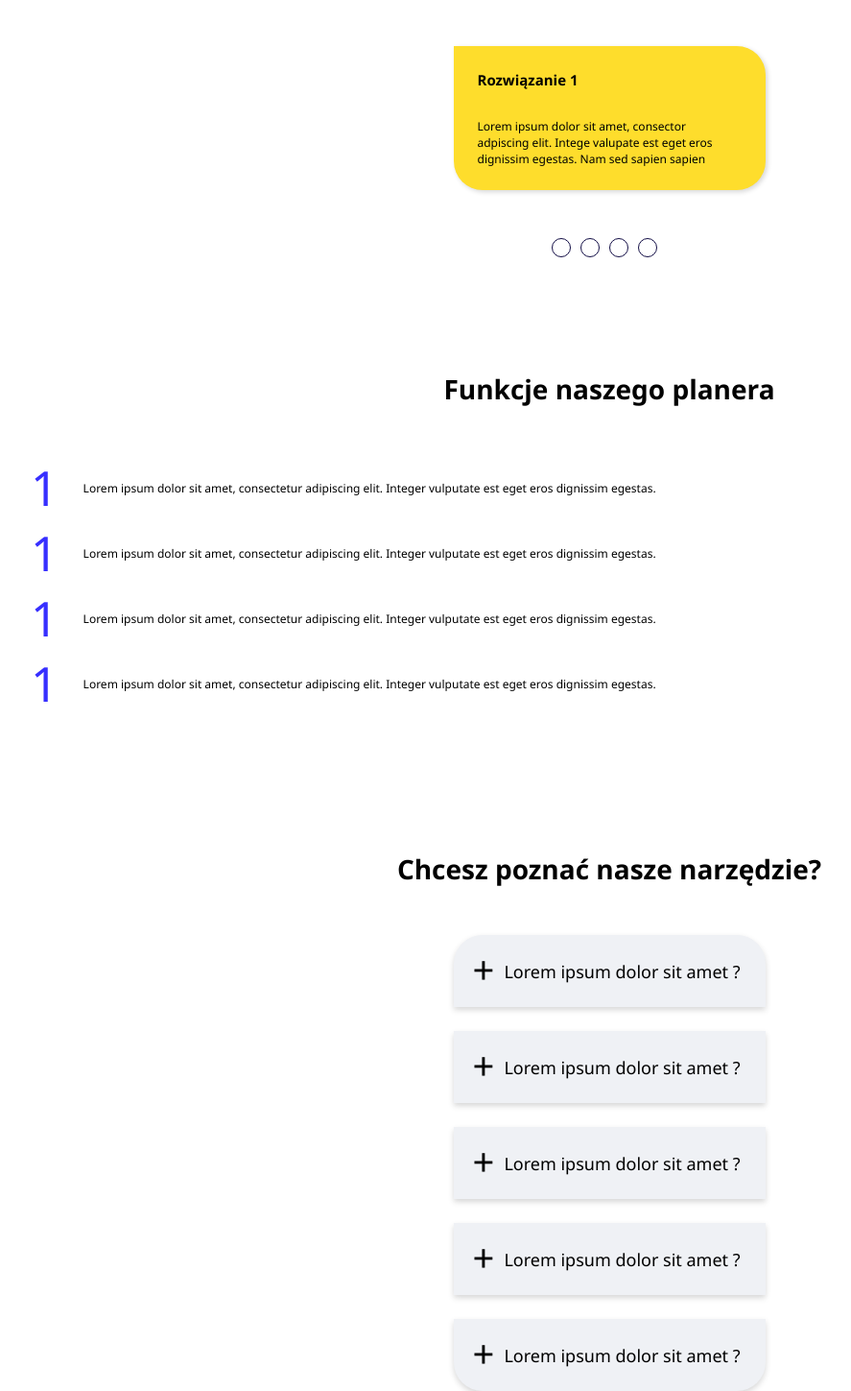
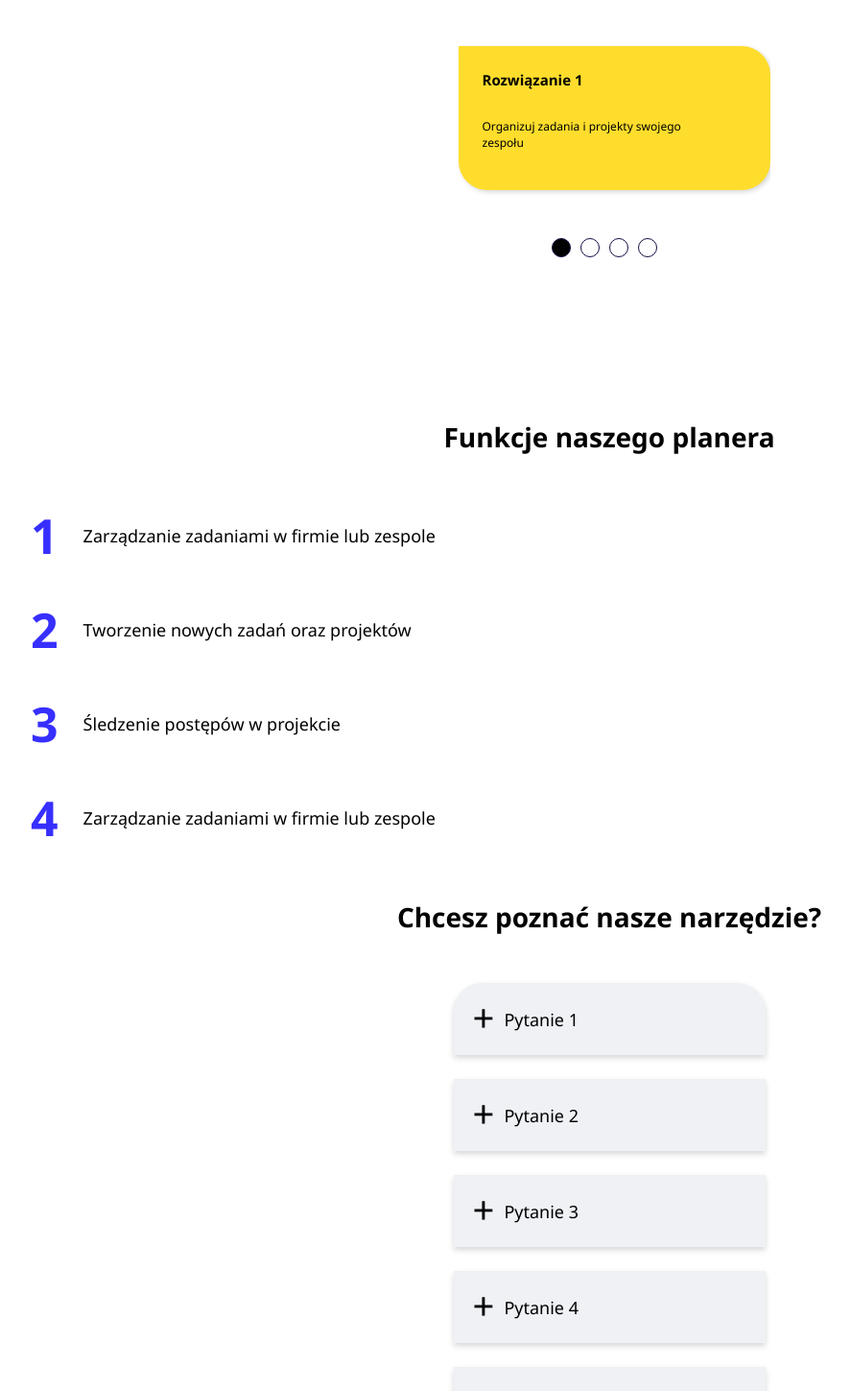
Before and after one commit to Bartlomiej95/Planner, a React (Create React App) app: page /homepage in a window 1280 px wide. Shown: the part 464-1913 px from the top of the page at 96% size, without its empty margins (5-892 px from the left). Built offline with nearby package versions, Linux system fonts and the light colour scheme; no server answers.

Commit message:
Add text content in main view
Text content for main view - first page when user opening app. Text for
card - FAQ, Banner.

```diff
--- /dev/null
+++ b/src/data/index.ts
@@ -0,0 +1,65 @@
+export const data = {
+    solutions: [
+        {
+            id: 1,
+            content: 'Organizuj zadania i projekty swojego zespołu',
+        },
+        {
+            id: 2,
+            content: 'Wymieniaj swoje uwagi z innymi członkami zespołu',
+        },
+        {
+            id: 3,
+            content: 'Przydziel odpowiednie osoby do odpowiednich zadań',
+        },
+        {
+            id: 4,
+            content: 'Przeglądaj specyfikacje projektu',
+        }
+    ],
+    functions: [
+        {
+            id: 1,
+            content: 'Zarządzanie zadaniami w firmie lub zespole',
+        },
+        {
+            id: 2,
+            content: 'Tworzenie nowych zadań oraz projektów',
+        },
+        {
+            id: 3,
+            content: 'Śledzenie postępów w projekcie',
+        },
+        {
+            id: 4,
+            content: 'Zarządzanie zadaniami w firmie lub zespole',
+        }
+    ],
+    faq: [
+        {
+            id:1,
+            question: 'Pytanie 1',
+            answer: 'Odpowiedz nr 1 jest bardzo wyczerpująca i nie pozostawiająca żadnych złudzń',
+        },
+        {
+            id:2,
+            question: 'Pytanie 2',
+            answer: 'Lorem ipsum dolor sit ameut feris lorem super alor da elkont',
+        },
+        {
+            id:3,
+            question: 'Pytanie 3',
+            answer: 'Lorem ipsum dolor sit ameut feris lorem super alor da elkont Lorem ipsum dolor sit ameut feris lorem super alor da elkont',
+        },
+        {
+            id:4,
+            question: 'Pytanie 4',
+            answer: 'Lorem ipsum dolor sit ameut feris lorem super alor da elkont, rem ipsum dolor sit ameut feris lorem super alor da elkont',
+        },
+        {
+            id:5,
+            question: 'Pytanie 5',
+            answer: 'Lorem ipsum dolor sit ameut feris lorem super aloament dolar esu euros lorsie akumel ent ss polksi sois dolor sit emut lorem iosuns',
+        },
+    ]
+}
--- a/src/molecules/Card/Card.tsx
+++ b/src/molecules/Card/Card.tsx
@@ -2,8 +2,9 @@ import styled from 'styled-components';
 import { SubSubHeading } from '../../components/Heading/Heading';
 import { Paragraph } from '../../components/Paragraph/Paragraph';
 
-const WrapperBannerCard = styled.div`
+const WrapperBannerCard = styled.div<{ readonly activeId: number}>`
     width: 325px;
+    min-width: 325px;
     height: 150px;
     background-color: #FEDD2C;
     border-top-left-radius: 0;
@@ -11,7 +12,10 @@ const WrapperBannerCard = styled.div`
     border-bottom-right-radius: 30px;
     border-top-right-radius: 30px;
     box-shadow: 2px 2px 5px 0px rgba(0, 0, 0, 0.16);
-    margin: 50px auto;
+    margin: 50px 10px;
+    flex-basis: 1;
+
+    transform: translateX(calc( -345px * ${props => (props.activeId - 1)} ));
 `;
 
 const SubSubHeadingBannerCard = styled(SubSubHeading)`
@@ -22,13 +26,18 @@ const ParagraphBannerCard = styled(Paragraph)`
     padding: 0 50px 25px 25px;
 `;
 
+interface Props {
+    id: number,
+    content: string,
+    activeId: number,
+}
 
 
-export const BannerCardAboutPlanner = () => {
+export const BannerCardAboutPlanner = ({id, content, activeId}: Props) => {
     return(
-        <WrapperBannerCard>
-            <SubSubHeadingBannerCard>Rozwiązanie 1</SubSubHeadingBannerCard>
-            <ParagraphBannerCard>Lorem ipsum dolor sit amet, consector adpiscing elit. Intege valupate est eget eros dignissim egestas. Nam sed sapien sapien</ParagraphBannerCard>
+        <WrapperBannerCard activeId={activeId}>
+            <SubSubHeadingBannerCard>Rozwiązanie {id}</SubSubHeadingBannerCard>
+            <ParagraphBannerCard>{content}</ParagraphBannerCard>
         </WrapperBannerCard>
     )
 }
--- a/src/molecules/FuncPlannerCard/FuncPlannerCard.tsx
+++ b/src/molecules/FuncPlannerCard/FuncPlannerCard.tsx
@@ -1,4 +1,5 @@
 import styled from 'styled-components';
+import { SubHeading } from '../../components/Heading/Heading';
 import { LPParagraph, Paragraph } from '../../components/Paragraph/Paragraph';
 
 
@@ -8,20 +9,24 @@ const Wrapper = styled.div`
     flex-wrap: nowrap;
     align-items: center;
     padding: 0 37px;
-    margin: 0 auto;
+    margin: 30px auto;
 `;
 
 const NumberParagraph = styled(LPParagraph)`
     margin-right: 26px;
+    font-weight: 700;
 `;
 
+interface Props {
+    content: string,
+    id: number,
+}
 
-
-const FuncPlannerCard = () => {
+const FuncPlannerCard = ({ content, id }: Props) => {
     return(
         <Wrapper>
-            <NumberParagraph>1</NumberParagraph>
-            <Paragraph>Lorem ipsum dolor sit amet, consectetur adipiscing elit. Integer vulputate est eget eros dignissim egestas.</Paragraph>
+            <NumberParagraph>{id}</NumberParagraph>
+            <SubHeading>{content}</SubHeading>
         </Wrapper>
     )
 }
--- a/src/molecules/QAPlannerCard/QAPlannerCard.tsx
+++ b/src/molecules/QAPlannerCard/QAPlannerCard.tsx
@@ -1,13 +1,16 @@
+import { SyntheticEvent, useState } from 'react';
 import styled from 'styled-components';
 import { SubHeading } from '../../components/Heading/Heading';
 import { Paragraph } from '../../components/Paragraph/Paragraph';
 
-const Wrapper = styled.div`
+const Wrapper = styled.div<{ readonly active: boolean}>`
     width: 325px;
     height: 75px;
+    height: ${({ active }) => active === true ? '200px' : '75px'};
     background-color: #EFF1F5;
     margin: 25px auto;
     box-shadow: 0px 3px 6px 0px rgba(0, 0, 0, 0.16);
+    transition: 0.5s;
 
     display: flex;
     flex-direction: column;
@@ -24,17 +27,23 @@ const Wrapper = styled.div`
         border-bottom-left-radius: 30px;
         border-bottom-right-radius: 30px;
     }
+
+    :hover{
+        cursor: pointer;
+    }
 `;
 
 const TitleCard = styled.div`
     display: flex;
 `;
 
-const Sign = styled.p`
+const Sign = styled.p<{ readonly active: boolean}>`
     font-size: 40px;
     font-weight: 200;
     margin-top: 8px;
     margin-left: 20px;
+    transform: rotate(${({ active }) => active ? '45deg' : '0'});
+    transition: 0.2s;
 `;
 
 const QuestionHeading = styled(SubHeading)`
@@ -47,15 +56,28 @@ const QAParagraphCard = styled(Paragraph)`
     margin-top: 16px;
 `;
 
+interface Props {
+    id: number,
+    question: string,
+    answer: string,
+}
 
-const QAPlannerCard = () => {
+const QAPlannerCard = ({ id, question, answer}: Props) => {
+
+    const [isActive, setIsActive] = useState(false);
+
+    const handleClick = (e: SyntheticEvent) => {
+        e.preventDefault();
+        setIsActive(!isActive);
+    }
+
     return(
-        <Wrapper>
+        <Wrapper onClick={(e) => handleClick(e)} active={isActive}>
             <TitleCard>
-                <Sign>+</Sign>
-                <QuestionHeading>Lorem ipsum dolor sit amet ?</QuestionHeading>
+                <Sign active={isActive}>+</Sign>
+                <QuestionHeading>{question}</QuestionHeading>
             </TitleCard>
-            <QAParagraphCard>Lorem ipsum dupa sipsum</QAParagraphCard>
+            <QAParagraphCard>{answer}</QAParagraphCard>
         </Wrapper>
     )
 }
--- a/src/organisms/Banner.tsx
+++ b/src/organisms/Banner.tsx
@@ -3,12 +3,15 @@ import { useHistory } from 'react-router-dom';
 import { LoginButton } from '../components/Button/Button';
 import { Heading, SubHeading } from '../components/Heading/Heading';
 import { BannerCardAboutPlanner } from '../molecules/Card/Card';
+import { data } from '../data';
+import { SyntheticEvent, useState } from 'react';
 
 
 const Wrapper = styled.section`
     width: 100vw;
     min-height: 800px;
     padding-top: 150px;
+    margin: 0 auto 50px auto;
 `;
 
 const BannerLoginButton = styled(LoginButton)`
@@ -25,30 +28,75 @@ const CardNavigation = styled.div`
     margin: 0 auto;
 `;
 
-const SingleNav = styled.div`
+const CardWrapper = styled.div<{ readonly activeId: number }>`
+    display: flex;
+    flex-direction: row;
+    flex-wrap: nowrap;
+    width: 335px;
+    overflow: hidden;
+    margin: 0 auto;
+
+`;
+
+const SingleNav = styled.div<{ readonly isActive: boolean }>`
     width: 20px;
     height: 20px;
     border-radius: 10px;
     border: 1px solid #120D45;
-    background-color: white;
+    background-color: ${({ isActive }) => isActive === true ? 'black' : 'white'};
     margin-right: 10px;
+
+    :hover{
+        cursor: pointer;
+    }
 `;
 
 const Banner = () => {
 
     const history = useHistory();
+    const [idActiveNav, setIdActiveNav] = useState(1);
+
+    const handleClick = (e: SyntheticEvent, id: number) => {
+        // id - id klikniętego kółka nawigacji - mają takie samo id jak komponent BannerCardAboutPlanner
+        e.preventDefault();
+        setIdActiveNav(id);
+    }
+
+    const checkActive = (idNav: number) => {
+        // id kropki nawigacyjnej , idActive - id aktywnej kropki
+        if(idNav === idActiveNav){
+            return true;
+        }
+        return false;
+    }
 
     return(
         <Wrapper>
             <Heading> Zaloguj się lub utwórz konto </Heading>
             <BannerLoginButton onClick={() => history.push('/homepage/login')}>Zaloguj się </BannerLoginButton>
             <SubHeading>Poznaj nasze rozwiązanie</SubHeading>
-            <BannerCardAboutPlanner />
+            <CardWrapper activeId={idActiveNav}>
+                {
+                    data.solutions.map(item => (
+                        <BannerCardAboutPlanner
+                            key={item.id}
+                            id={item.id}
+                            content={item.content}
+                            activeId={idActiveNav}
+                        />
+                        ))
+                }
+            </CardWrapper>
             <CardNavigation >
-                <SingleNav />
-                <SingleNav />
-                <SingleNav />
-                <SingleNav />
+                {
+                    data.solutions.map(item => (
+                        <SingleNav
+                            key={item.id}
+                            onClick={(e) => handleClick(e, item.id)}
+                            isActive={checkActive(item.id)}
+                        />
+                    ))
+                }
             </CardNavigation>
         </Wrapper>
     )
--- a/src/organisms/FAQSection.tsx
+++ b/src/organisms/FAQSection.tsx
@@ -1,6 +1,7 @@
 import React, { useState } from 'react';
 import styled from 'styled-components';
 import { Heading } from '../components/Heading/Heading';
+import { data } from '../data';
 import QAPlannerCard from '../molecules/QAPlannerCard/QAPlannerCard';
 
 const Wrapper = styled.section`
@@ -20,11 +21,16 @@ const FAQSection = () => {
     return(
         <Wrapper >
             <Heading>Chcesz poznać nasze narzędzie?</Heading>
-            <QAPlannerCard />
-            <QAPlannerCard />
-            <QAPlannerCard />
-            <QAPlannerCard />
-            <QAPlannerCard />
+            {
+                data.faq.map(item => (
+                    <QAPlannerCard
+                        key={item.id}
+                        id={item.id}
+                        question={item.question}
+                        answer={item.answer}
+                    />
+                ))
+            }
         </Wrapper>
     )
 }
--- a/src/organisms/PlannerFunc.tsx
+++ b/src/organisms/PlannerFunc.tsx
@@ -1,6 +1,7 @@
 import styled from 'styled-components';
+import FuncPlannerCard from '../molecules/FuncPlannerCard/FuncPlannerCard';
 import { Heading } from '../components/Heading/Heading';
-import FuncPlannerCard from '../molecules/FuncPlannerCard/FuncPlannerCard';
+import { data } from '../data/index';
 
 const Wrapper = styled.section`
     width: 100vw;
@@ -16,10 +17,17 @@ const PlannerFunc = () => {
     return(
         <Wrapper>
             <PlannerFnHeading>Funkcje naszego planera</PlannerFnHeading>
+            { data.functions.map(item =>(
+                <FuncPlannerCard
+                    key={item.id}
+                    id={item.id}
+                    content={item.content}
+                />
+            ) )}
+            {/* <FuncPlannerCard />
             <FuncPlannerCard />
             <FuncPlannerCard />
-            <FuncPlannerCard />
-            <FuncPlannerCard />
+            <FuncPlannerCard /> */}
         </Wrapper>
     )
 }
```
Also changed, not shown: 1 other file (tests, documents, lock files or other folders).
